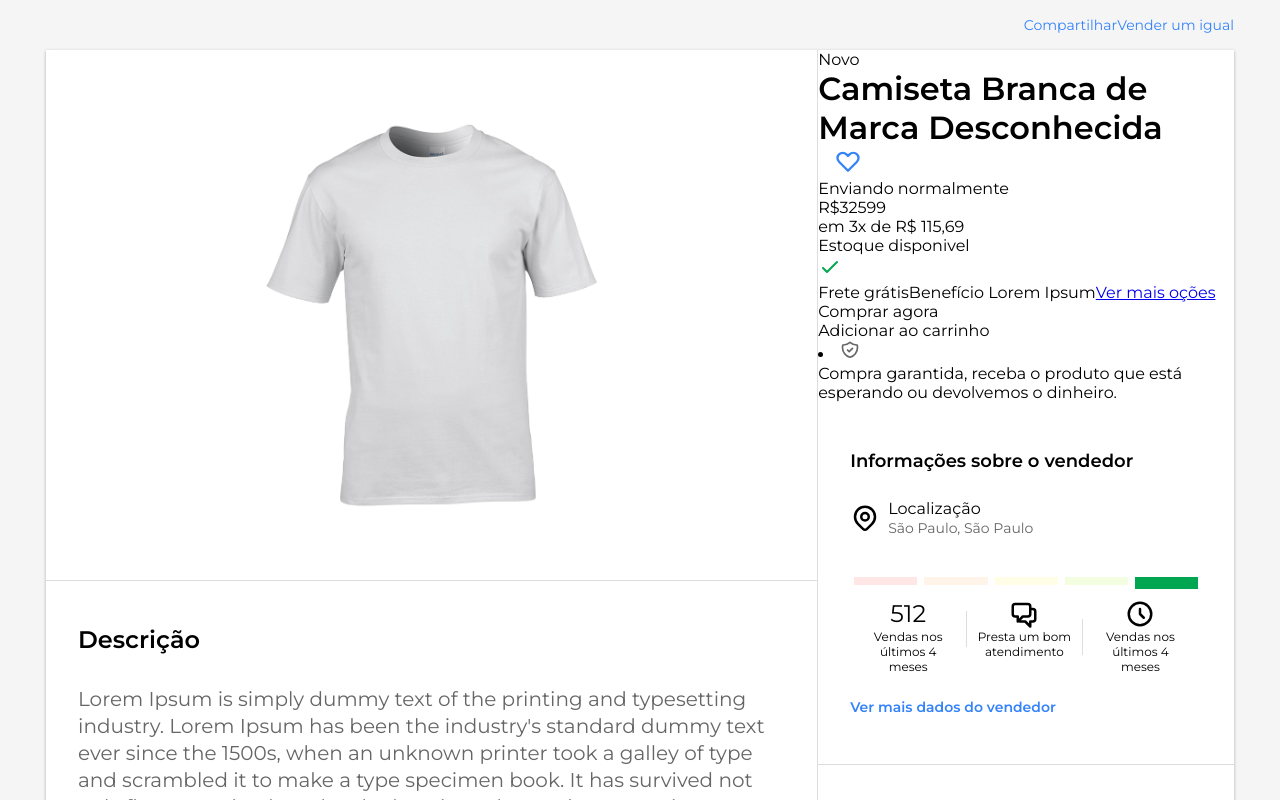
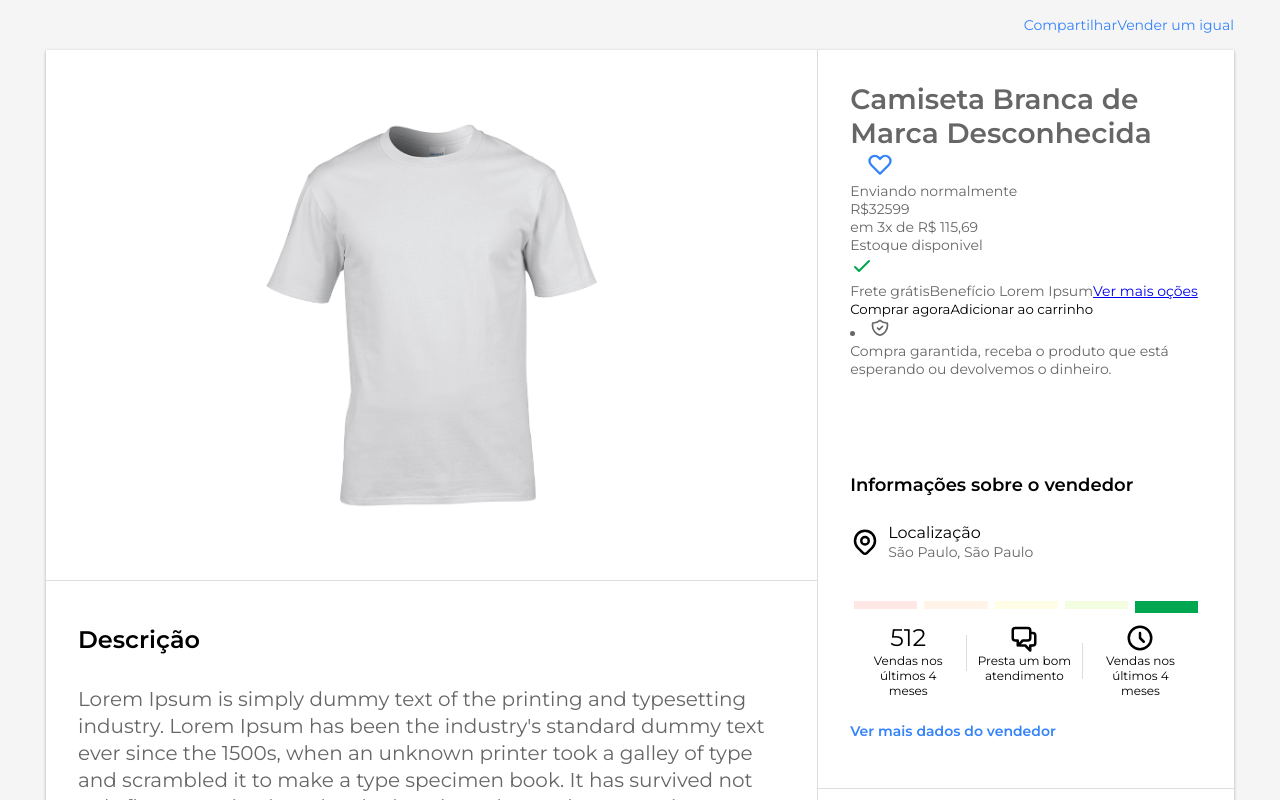
Before and after one commit to CharlesPereira1/UiClone-MercadoLivre, a React (Create React App) app: page / in a window 1280 px wide. Shown: the top 800 px of the page. Built offline with nearby package versions, Linux system fonts and the light colour scheme; the HTML template or start-up script is replaced by a standard one.

Commit message:
first project

```diff
--- a/src/components/ProductAction/index.tsx
+++ b/src/components/ProductAction/index.tsx
@@ -21,8 +21,7 @@ import {
 const ProductAction: React.FC = () => {
   return (
     <Container>
-      <Codition>Novo</Codition>
-
+      <Codition>
         <Row>
           <h1>Camiseta Branca de Marca Desconhecida</h1>
           <HeartIcon />
@@ -61,11 +60,12 @@ const ProductAction: React.FC = () => {
           <li>
             <ShieldIcon />
             <p>
-            Compra garantida, receba o produto que está esperando ou devolvemos
-            o dinheiro.
+              Compra garantida, receba o produto que está esperando ou
+              devolvemos o dinheiro.
             </p>
           </li>
         </Benefits>
+      </Codition>
     </Container>
   );
 };
--- a/src/components/ProductAction/styles.ts
+++ b/src/components/ProductAction/styles.ts
@@ -5,9 +5,17 @@ import {
   HiOutlineShieldCheck,
 } from "react-icons/hi";
 
-export const Container = styled.div``;
+export const Container = styled.div`
+  padding: 32px;
+  display: flex;
+  flex-direction: row;
+`;
 
-export const Codition = styled.div``;
+export const Codition = styled.div`
+  font-size: 14px;
+  color: var(--color-gray);
+  margin-bottom: 16px;
+`;
 
 export const Row = styled.div``;
 
@@ -42,7 +50,7 @@ export const Actions = styled.div``;
 
 type ButtonProps = { solid?: boolean };
 
-export const Button = styled.div``;
+export const Button = styled.button<ButtonProps>``;
 
 export const Benefits = styled.div``;
 
```
Lines whose indentation alone changed are shown as unchanged.
